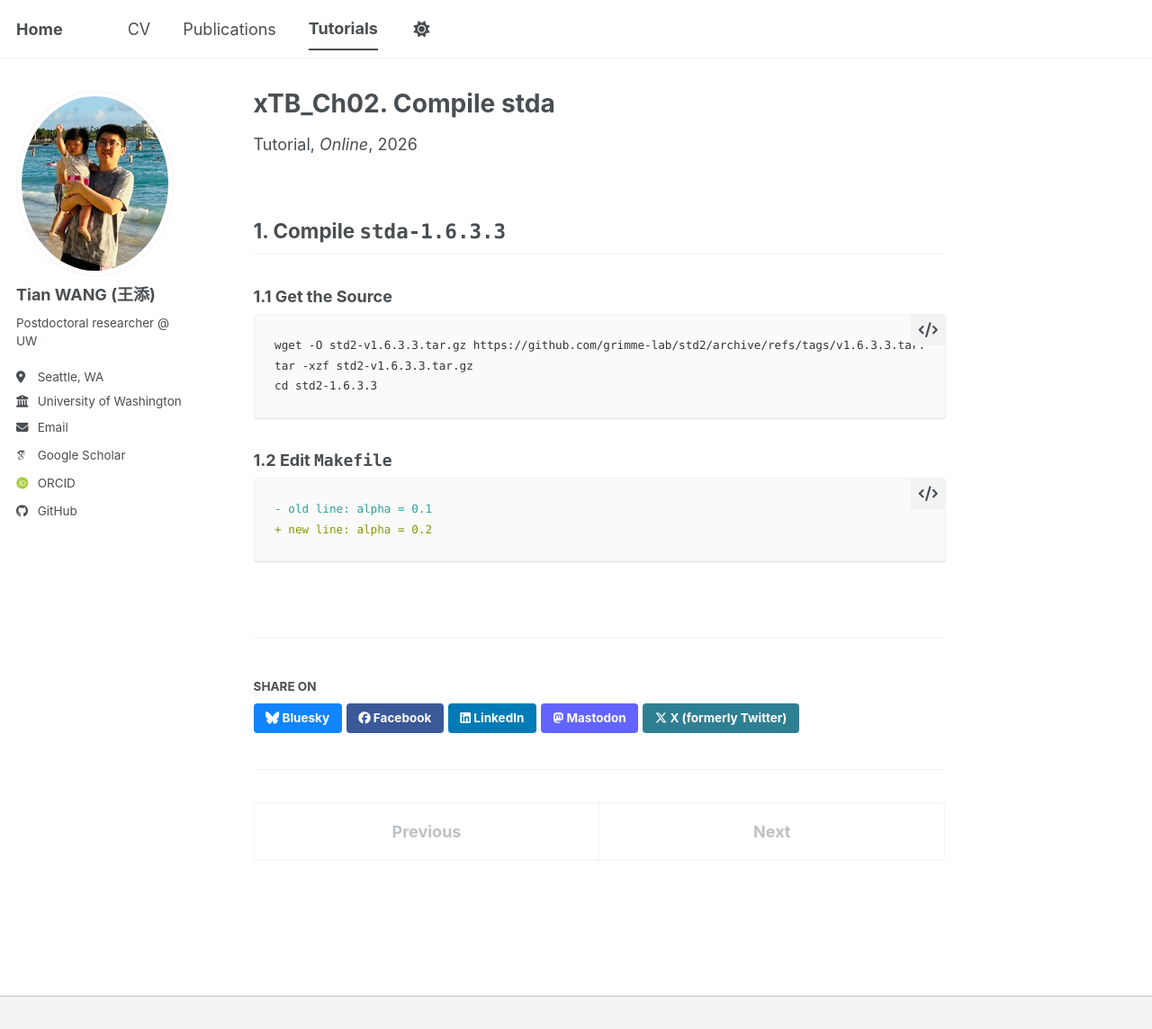
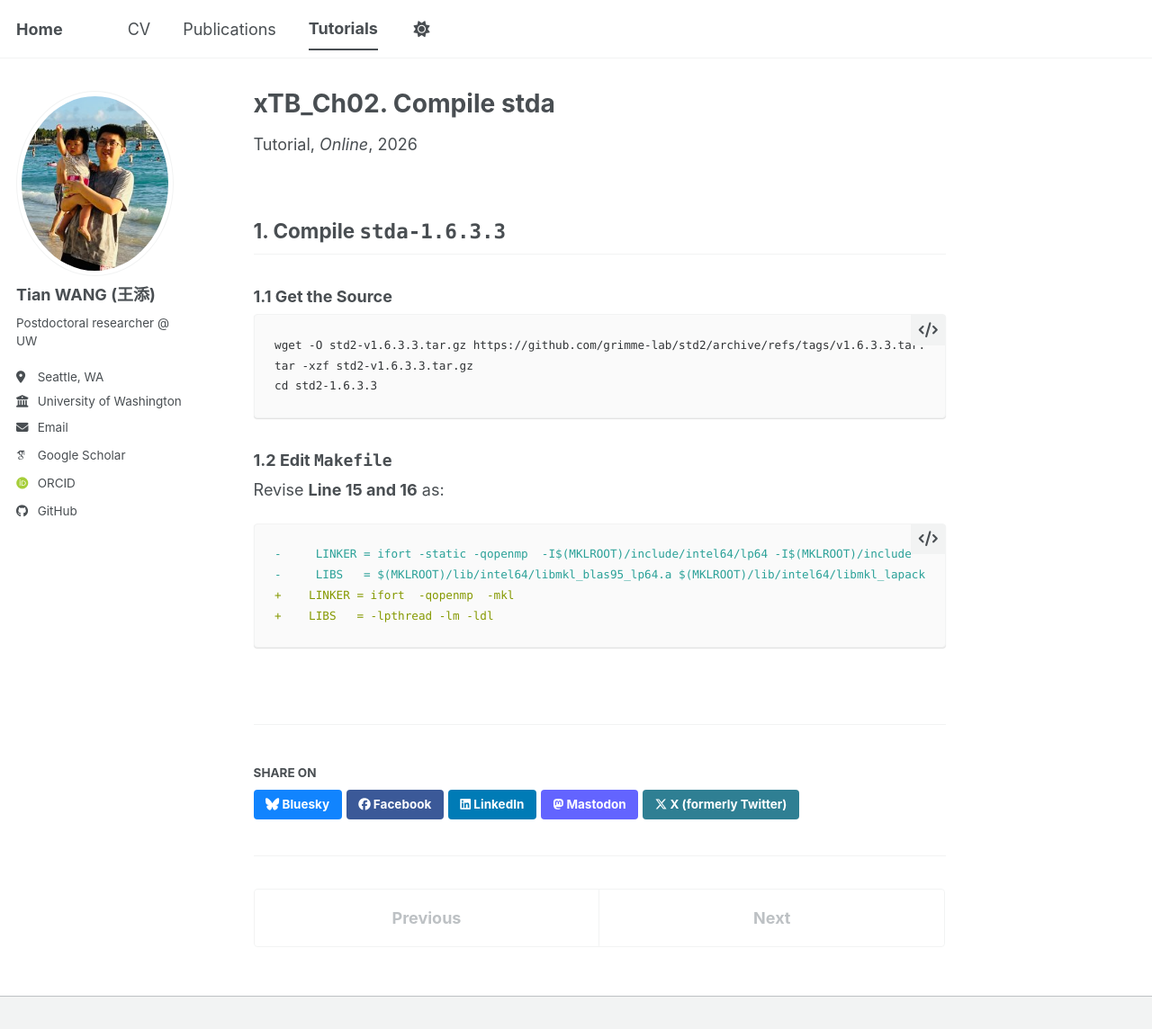
Before and after one commit to tw2469/tw2469.github.io, a Jekyll site: the page built from _teaching/xTB_Ch02_stda02.md, in a window 1280 px wide and 1144 px high. Shown: the whole window at 90% size. Built offline with Jekyll 4.4.1, drawn with Linux system fonts in a browser that asks for light colours; some web fonts are replaced; a script bundle is joined from its source files by our own code; library files that are not in the unit come from our copies.

Commit message:
xtb-ch02

````diff
--- a/_teaching/xTB_Ch02_stda02.md
+++ b/_teaching/xTB_Ch02_stda02.md
@@ -17,8 +17,10 @@ tar -xzf std2-v1.6.3.3.tar.gz
 cd std2-1.6.3.3
 ```
 ### 1.2 Edit `Makefile`
-
+Revise **Line 15 and 16** as:
 ```diff
-- old line: alpha = 0.1
-+ new line: alpha = 0.2
+-     LINKER = ifort -static -qopenmp  -I$(MKLROOT)/include/intel64/lp64 -I$(MKLROOT)/include
+-     LIBS   = $(MKLROOT)/lib/intel64/libmkl_blas95_lp64.a $(MKLROOT)/lib/intel64/libmkl_lapack95_lp64.a -Wl,--start-group $(MKLROOT)/lib/intel64/libmkl_intel_lp64.a $(MKLROOT)/lib/intel64/libmkl_core.a $(MKLROOT)/lib/intel64/libmkl_intel_thread.a -Wl,--end-group -lpthread -lm
++    LINKER = ifort  -qopenmp  -mkl
++    LIBS   = -lpthread -lm -ldl
 ```
````
